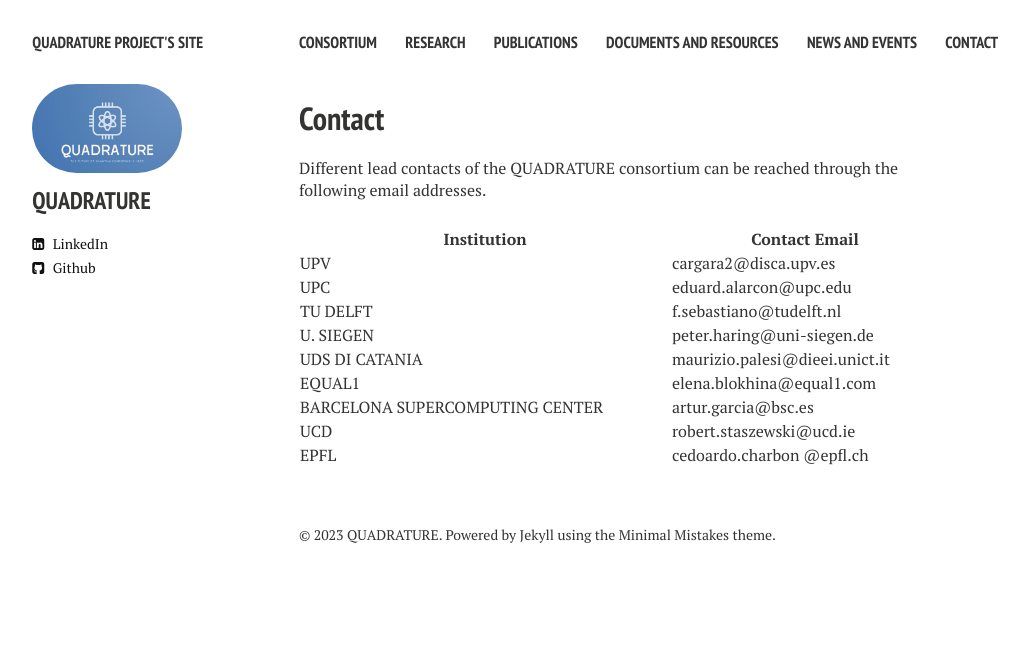
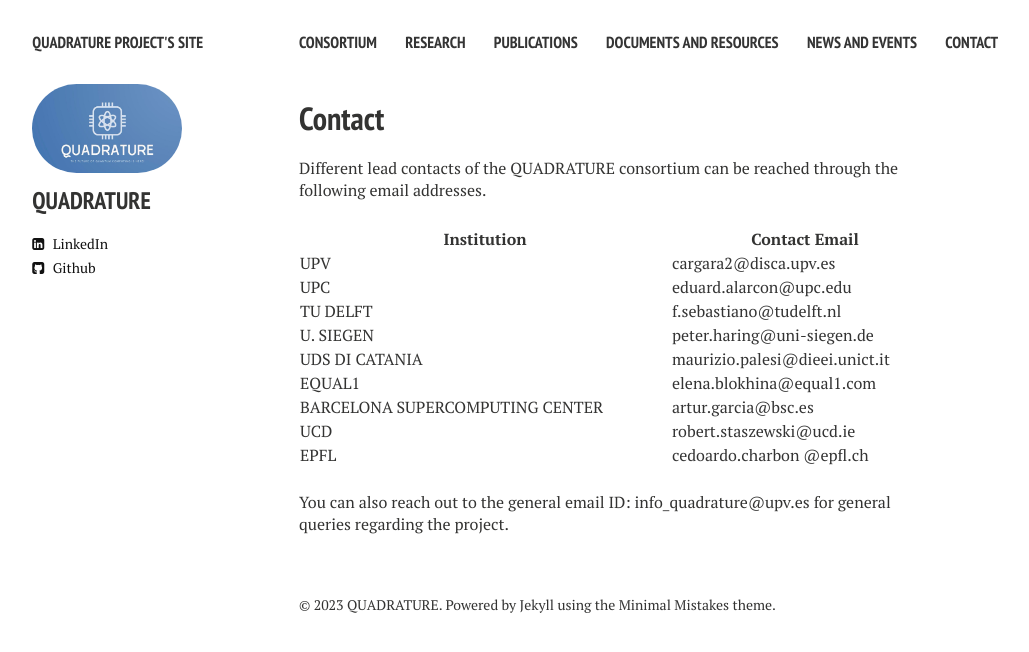
Before and after one commit to biddu/biddu.github.io, a Jekyll site: the page built from contact.md, in a window 1280 px wide. Shown: the top 652 px of the page, without its empty margins (21-1050 px from the left). Built offline with Jekyll 4.4.1, drawn with Linux system fonts in a browser that asks for light colours; nearby versions of some CDN libraries.

Commit message:
Update contact.md

```diff
--- a/contact.md
+++ b/contact.md
@@ -29,6 +29,7 @@ Different lead contacts of the QUADRATURE consortium can be reached through the
 |  EPFL            | <a href="mailto:edoardo.charbon @epfl.ch">cedoardo.charbon @epfl.ch </a>     |
 
 
+You can also reach out to the general email ID: info_quadrature@upv.es for general queries regarding the project.
 
 <!---
 Communication Research I
```
